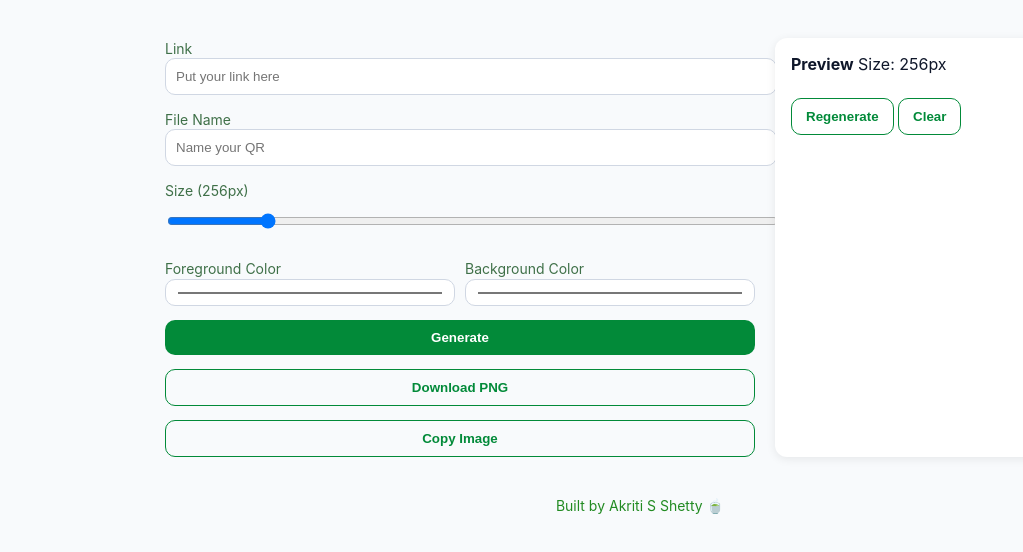
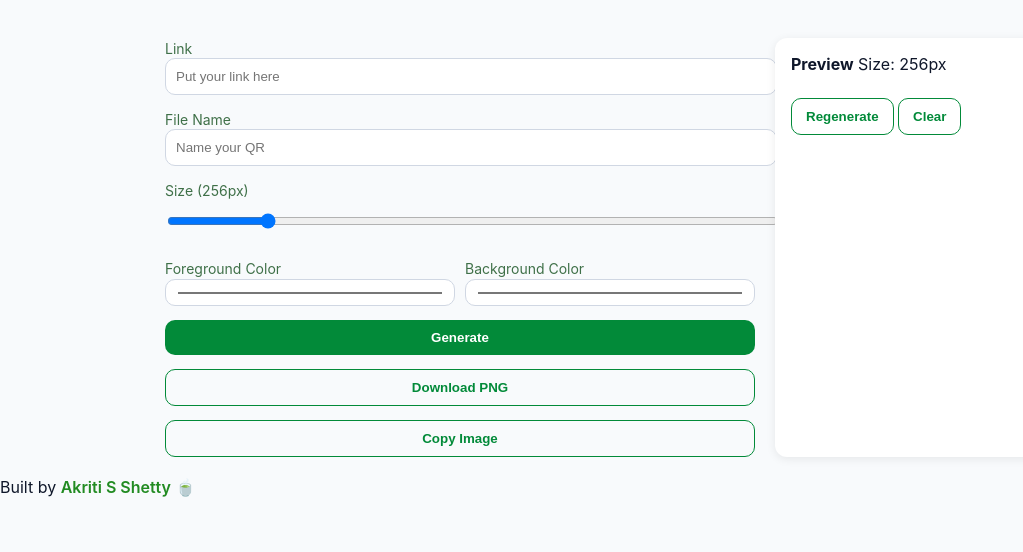
Before and after one commit to akritisshetty/qr-generator, a plain HTML site: page index.html in a window 1280 px wide. Shown: the part 106-658 px from the top of the page, without its empty margins (0-1023 px from the left). Drawn offline with Linux system fonts and the light colour scheme; a script that the page names is missing.

Commit message:
Update footer to include a link to GitHub profile

```diff
--- a/index.html
+++ b/index.html
@@ -74,8 +74,7 @@
 
   </main>
 
-  <footer style="text-align: center; padding: 20px; color: #228B22; font-size: 14px;">
-    Built by Akriti S Shetty 🍵
+  <footer> Built by <a href="https://github.com/akritisshetty/" target="_blank" style="color: #228B22; text-decoration: none; font-weight: 600; transition: color 0.3s;">Akriti S Shetty</a> 🍵
   </footer>
 </body>
 </html>
```
